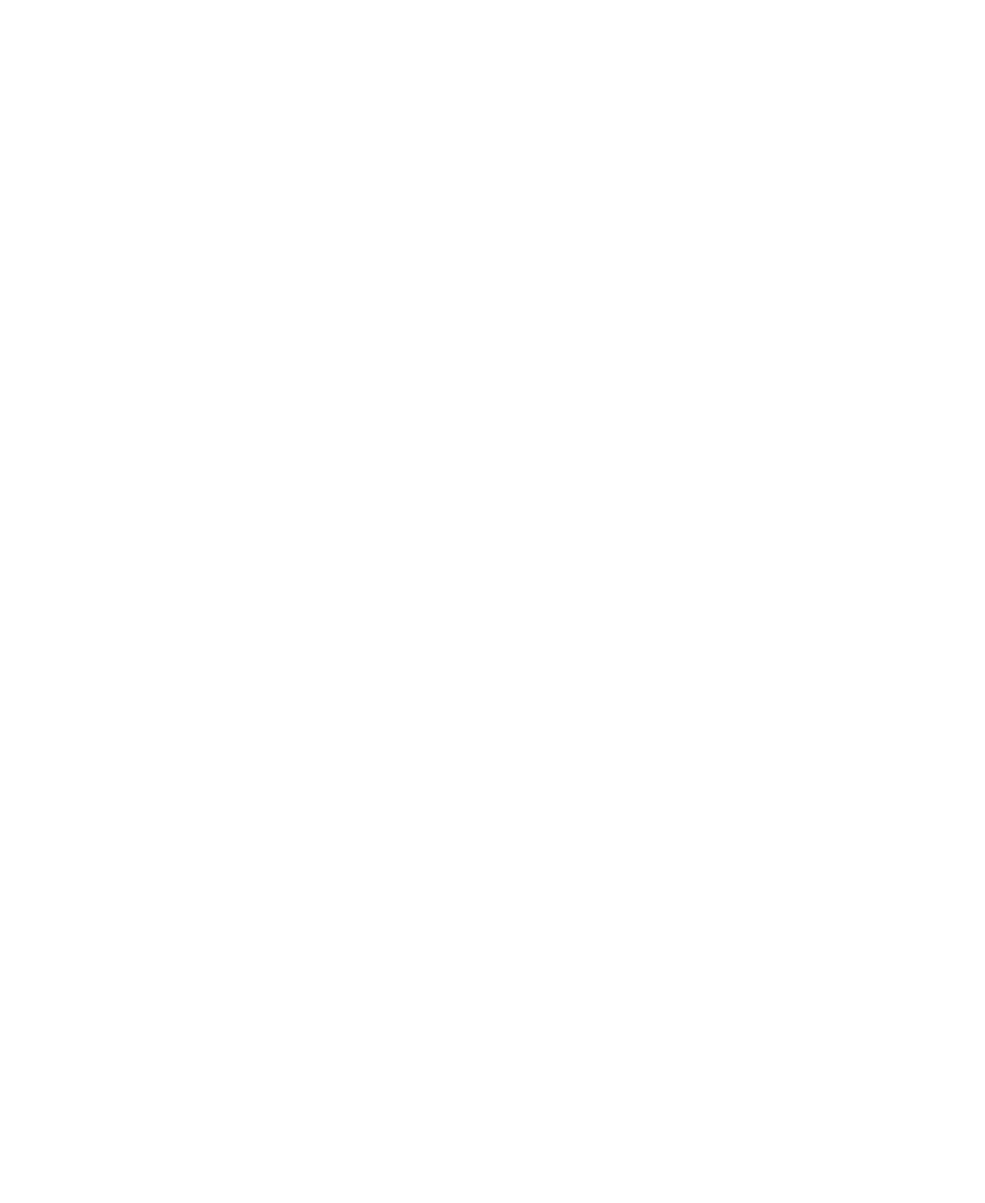
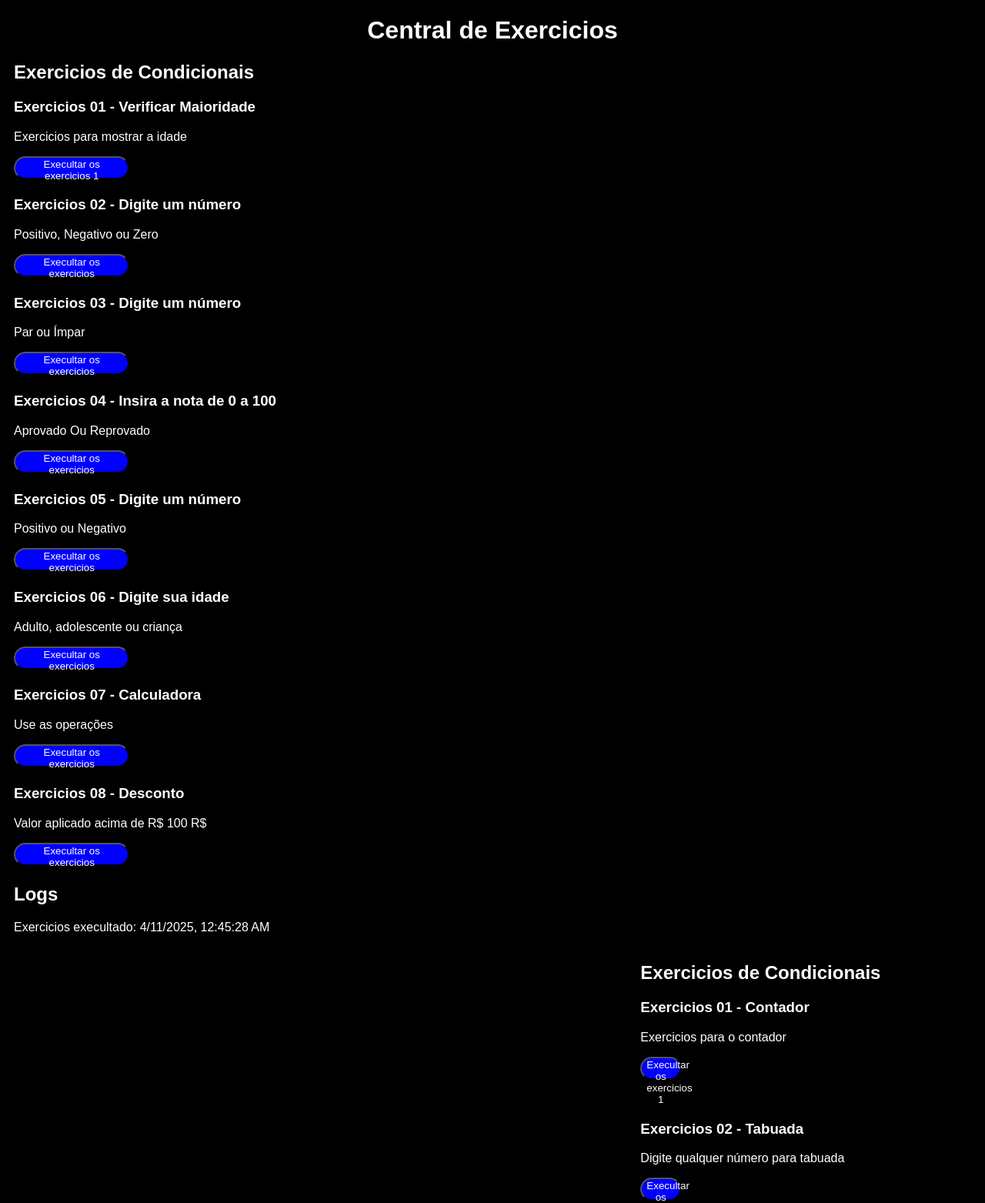
Before and after one commit to matheus3508/central-de-exer-js-mar-25, a plain HTML site: page index.html in a window 1280 px wide. Shown: the top 1563 px of the page at 77% size. Before the commit the page ends 800 px from the top, so only its background shows below. Drawn offline with Linux system fonts and the light colour scheme.

Commit message:
Estilização

```diff
--- a/condicionais.js
+++ b/condicionais.js
@@ -4,35 +4,35 @@ function exerc01() {
     let numero = prompt("Digite um número");
 
     if (numero > 0) {
-        console.log("Positivo");
+        alert("Positivo");
 
     }
     else {
         if (numero < 0) {
-            console.log("Negativo");
+            alert("Negativo");
         }
         else {
-            console.log("É zero")
+            alert("É zero")
         }
     }
-
+    gerarLog("Exercicios 2 execultado: " + new Date().toLocaleString() );
 }
 
 function exerc02() {
     let numero = prompt("Digite sua idade");
 
     if (numero > 18) {
-        console.log("Voce é de maior");
+        alert("Voce é de maior");
     }
     else {
         if (numero < 18) {
-            console.log("Voce e de menor");
+            alert("Voce e de menor");
         }
         else {
-            console.log("É de maior")
+            alert("É de maior")
         }
     }
-
+gerarLog("Exercicios 1 execultado: " + new Date().toLocaleString() );
 }
 
 function exerc03() {
@@ -40,11 +40,11 @@ function exerc03() {
     let numero = prompt("Digite um número");
 
     if (numero % 2 === 0) {
-        console.log("O número " + numero + " é par.");
+        alert("O número " + numero + " é par.");
     } else {
-        console.log("O número " + numero + " é ímpar.");
+        alert("O número " + numero + " é ímpar.");
     }
-
+    gerarLog("Exercicios 3 execultado: " + new Date().toLocaleString() );
 }
 
 function exerc04() {
@@ -52,28 +52,29 @@ function exerc04() {
     let numero = prompt("Insira a nota");
 
     if (numero >= 60) {
-        console.log("Aprovado");
+        alert("Aprovado");
     } else {
         if (numero <= 60) {
-            console.log("Reprovado")
+            alert("Reprovado")
         }
     }
-
+    gerarLog("Exercicios 4 execultado: " + new Date().toLocaleString() );
 }
 
 function exerc05() {
     let numero = prompt("Digite um número");
 
     if (numero > 0) {
-        console.log("Positivo");
+        alert("Positivo");
 
     }
     else {
         if (numero < 0) {
-            console.log("Negativo");
+            alert("Negativo");
         }
 
     }
+    gerarLog("Exercicios 5 execultado: " + new Date().toLocaleString() );
 }
 
 function exerc06() {
@@ -91,7 +92,7 @@ function exerc06() {
         }
 
     }
-
+    gerarLog("Exercicios 6 execultado: " + new Date().toLocaleString() );
 }
 
 function exerc07 (){
@@ -114,6 +115,7 @@ if (operacao === "+") {
 }
 alert("O resultado é: " + resultado);
 
+gerarLog("Exercicios 7 execultado: " + new Date().toLocaleString() );
 }
 
 function exerc08 (){
@@ -125,7 +127,17 @@ function exerc08 (){
     } else {
         alert("desconto não aplicado")
     }
-
+    gerarLog("Exercicios 8 execultado: " + new Date().toLocaleString() );
 }
 
-exerc08()
+function gerarLog(textodoLog) {
+
+    let Container = document.querySelector(".logs-container");
+
+    let paragraph = document.createElement("p");
+
+    paragraph.innerHTML = textodoLog;
+
+    Container.appendChild(paragraph);
+}
+gerarLog("Exercicios execultado: " + new Date().toLocaleString() );
--- a/index.html
+++ b/index.html
@@ -1,14 +1,109 @@
 <!DOCTYPE html>
 <html lang="pt-BR">
+
 <head>
     <meta charset="UTF-8">
     <meta name="viewport" content="width=device-width, initial-scale=1.0">
-    <title>Document</title>
+    <link rel="stylesheet" href="style.css">
 </head>
+
 <body>
 
-<!-- <script src="script.js"></script> -->
-<script src="uteis.js"></script>
+    <header>
+
+
+    </header>
+
+    <main>
+
+        <h1>Central de Exercicios</h1>
+        <div class="exer-left">
+
+            <h2>Exercicios de Condicionais</h2>
+
+            <h3>Exercicios 01 - Verificar Maioridade</h3>
+            <p>Exercicios para mostrar a idade</p>
+            <button onclick="exerc02()">Execultar os exercicios 1</button>
+
+            <h3>Exercicios 02 - Digite um número </h3>
+            <p>Positivo, Negativo ou Zero</p>
+            <button onclick="exerc01()">Execultar os exercicios</button>
+
+            <h3>Exercicios 03 - Digite um número </h3>
+            <p>Par ou Ímpar</p>
+            <button onclick="exerc03()">Execultar os exercicios</button>
+
+            <h3>Exercicios 04 - Insira a nota de 0 a 100 </h3>
+            <p>Aprovado Ou Reprovado</p>
+            <button onclick="exerc04()">Execultar os exercicios</button>
+
+            <h3>Exercicios 05 - Digite um número </h3>
+            <p>Positivo ou Negativo</p>
+            <button onclick="exerc05()">Execultar os exercicios</button>
+
+            <h3>Exercicios 06 - Digite sua idade </h3>
+            <p>Adulto, adolescente ou criança</p>
+            <button onclick="exerc06()">Execultar os exercicios</button>
+
+            <h3>Exercicios 07 - Calculadora </h3>
+            <p>Use as operações</p>
+            <button onclick="exerc07()">Execultar os exercicios</button>
+
+            <h3>Exercicios 08 - Desconto </h3>
+            <p>Valor aplicado acima de R$ 100 R$</p>
+            <button onclick="exerc08()">Execultar os exercicios</button>
+
+            <h2>Logs</h2>
+            <div class="logs-container">
+            </div>
+
+            <div class="right-exer">
+
+        <h2>Exercicios de Condicionais</h2>
+
+        <h3>Exercicios 01 - Contador</h3>
+        <p>Exercicios para o contador</p>
+        <button onclick="exemplowhile()">Execultar os exercicios 1</button>
+
+        <h3>Exercicios 02 - Tabuada </h3>
+        <p>Digite qualquer número para tabuada</p>
+        <button onclick="exemploDoWhile2()">Execultar os exercicios</button>
+
+        <h3>Exercicios 03 - Solicita um número N ao usuárioo </h3>
+        <p>N</p>
+        <button onclick="exe3 ()">Execultar os exercicios</button>
+
+        <h3>Exercicios 04 - Contador até ao 50 </h3>
+        <p>Contador</p>
+        <button onclick="exe4()">Execultar os exercicios</button>
+
+        <h3>Exercicios 05 - Digite um número </h3>
+        <p>Contagem regressiva</p>
+        <button onclick="exe5()">Execultar os exercicios</button>
+
+        <h3>Exercicios 06 - Número aleatorio </h3>
+        <p>Número aleatorio</p>
+        <button onclick="Intermediario()">Execultar os exercicios</button>
+
+
+
+        <h2>Logs</h2>
+        <div class="logs-container">
+
+            </div>
+
+
+    </main>
+
+    <footer>
+
+    </footer>
+
+    <script src="script.js"></script>
+    <script src="uteis.js"></script>
+    <script src="condicionais.js"></script>
+    <script src="repeticoes.js"></script>
 
 </body>
+
 </html>
--- a/repeticoes.js
+++ b/repeticoes.js
@@ -105,4 +105,3 @@ function intermediario (){
 
     }
 }
-intermediario()
--- /dev/null
+++ b/style.css
@@ -0,0 +1,34 @@
+body {
+    background: black;
+}
+h1{
+    text-align: center;
+}
+h1, h2, h3{
+     color: white;
+     font-family: Arial, Helvetica, sans-serif;
+
+}
+p {
+    color: white;
+    font-family: Arial, Helvetica, sans-serif;
+}
+button{
+    color: white;
+    background-color: blue;
+    width: 12%;
+    height: 30px;
+    border-radius: 15px;
+}
+
+.exer-left{
+    margin-left: 10px;
+
+
+}
+
+.right-exer{
+
+    float: right;
+
+}
--- a/uteis.js
+++ b/uteis.js
@@ -8,4 +8,3 @@ function exemfilter(){
 
 
 }
-exemfilter()
```
